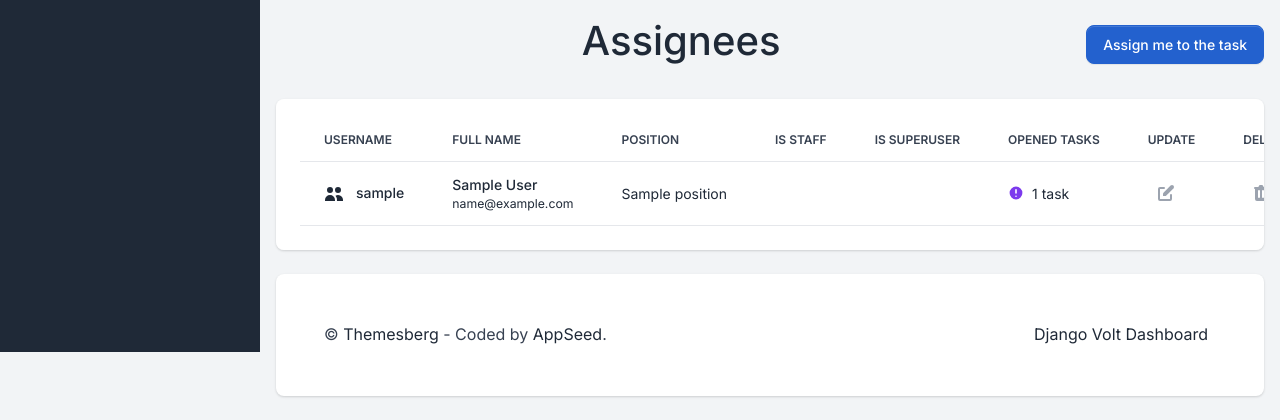
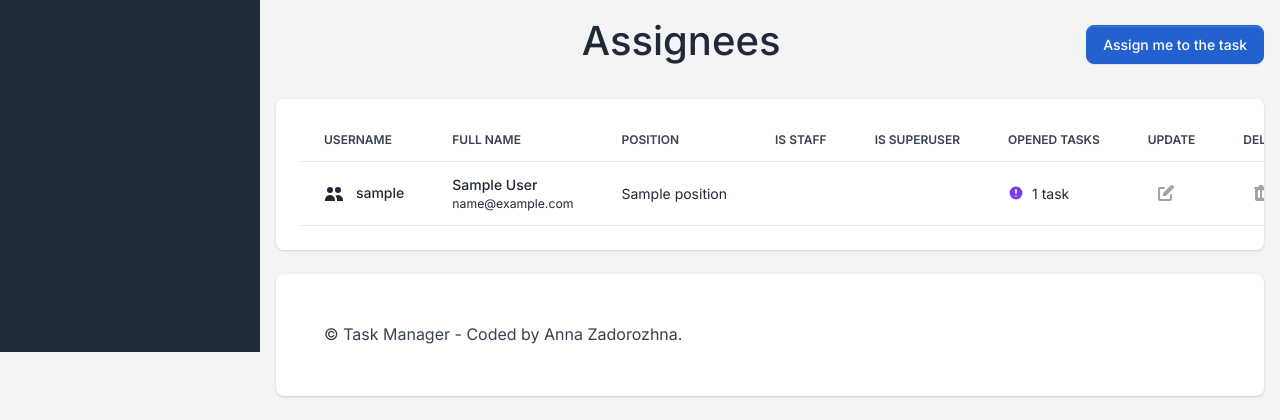
Before and after one commit to anrozhna/task-manager, a Django app: template templates/planner/task_detail.html in a window 1280 px wide. Shown: the part 448-868 px from the top of the page. Run offline with Django 5.2, Linux system fonts and the light colour scheme; the template is opened without the code that fills it: most values are stand-ins (such as "Sample title", 1, 10 or a date in 2020); some libraries are stand-ins or nearby versions.

Commit message:
add developer data

```diff
--- a/templates/includes/footer.html
+++ b/templates/includes/footer.html
@@ -2,18 +2,9 @@
   <div class="row">
     <div class="col-12 col-md-4 col-xl-6 mb-4 mb-md-0">
       <p class="mb-0 text-center text-lg-start">
-        &copy; <a class="text-primary fw-normal" href="https://themesberg.com" target="_blank">Themesberg</a>
-        - Coded by <a href="https://appseed.us" target="_blank">AppSeed</a>.
+        &copy; Task Manager
+        - Coded by Anna Zadorozhna.
       </p>
-    </div>
-    <div class="col-12 col-md-8 col-xl-6 text-center text-lg-start">
-      <!-- List -->
-      <ul class="list-inline list-group-flush list-group-borderless text-md-end mb-0">
-        <li class="list-inline-item px-0 px-sm-2">
-          <a target="_blank"
-             href="https://appseed.us/admin-dashboards/django-dashboard-volt">Django Volt Dashboard</a>
-        </li>
-      </ul>
     </div>
   </div>
 </footer>
```
